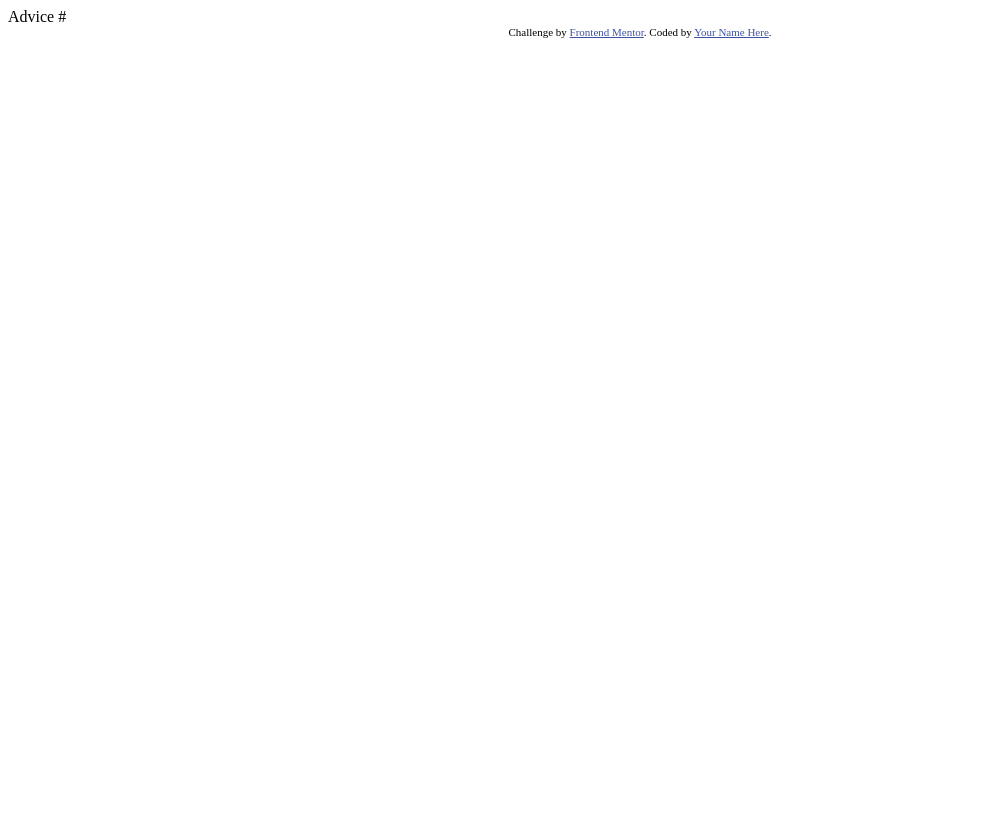
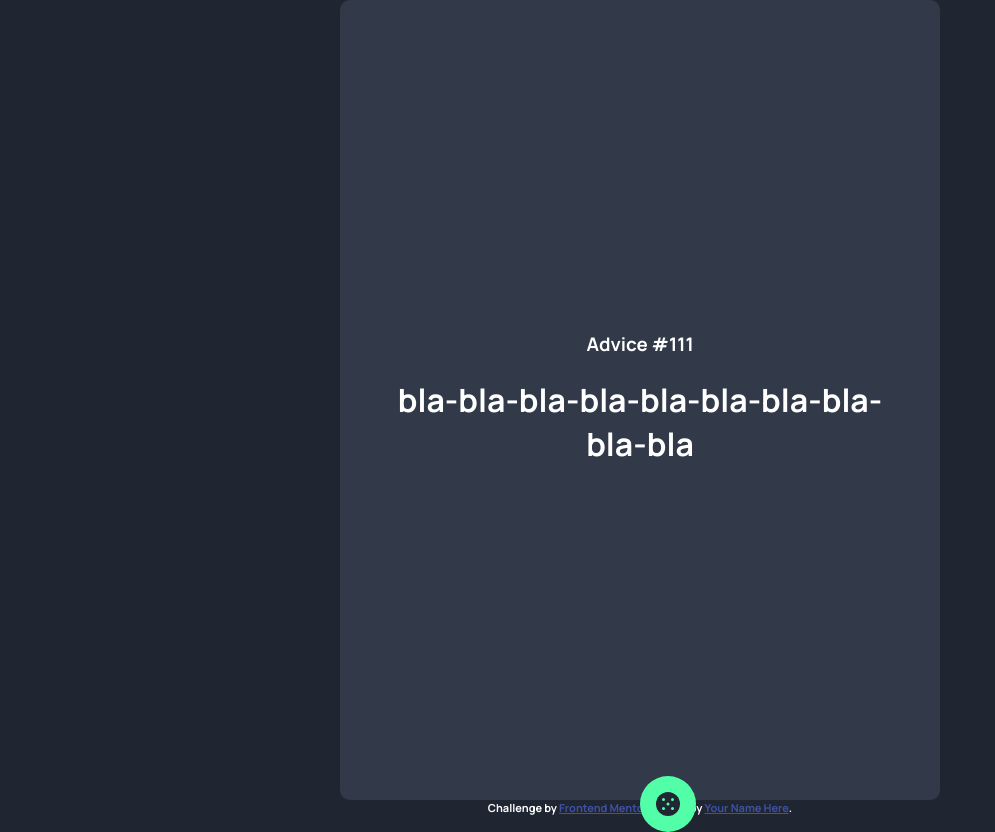
Before and after one commit to yuliia-p/Advice-generator-app, a website: page index.html in a window 1280 px wide. Shown: the whole page, without its empty margins (0-995 px from the left). Before the commit the page ends 800 px from the top, so only its background shows below. Drawn offline with Linux system fonts and the light colour scheme.

Commit message:
working on styling

```diff
--- a/css/layout.css
+++ b/css/layout.css
@@ -0,0 +1,17 @@
+.container {
+  padding: 2rem;
+  width: 90%;
+  margin: auto;
+  margin-top: 3rem;
+  margin-bottom: 3rem;
+}
+
+@media screen and (min-width: 756px) {
+  .container {
+    width: 600px;
+    margin: auto;
+    height: 100vh;
+    display: grid;
+    place-items: center;
+  }
+}
--- a/css/styles.css
+++ b/css/styles.css
@@ -0,0 +1,29 @@
+@import "https://fonts.googleapis.com/css2?family=Big+Shoulders+Display:wght@300&family=Manrope:wght@700;800";
+
+body {
+  font-family: Manrope, sans-serif;
+  background-color: hsl(218deg, 23%, 16%);
+  color: white;
+}
+
+.container {
+  background-color: hsl(217deg, 19%, 24%);
+  text-align: center;
+  border-radius: 10px;
+  position: relative;
+}
+
+.icon-dice {
+  padding: 1rem;
+  border-radius: 50%;
+  background-color: hsl(150deg, 100%, 66%);
+  position: absolute;
+  bottom: -2rem;
+  left: 50%;
+}
+
+@media screen and (min-width: 756px) {
+  /* .container {
+
+  } */
+}
--- a/index.html
+++ b/index.html
@@ -3,26 +3,34 @@
 <head>
   <meta charset="UTF-8">
   <meta name="viewport" content="width=device-width, initial-scale=1.0"> <!-- displays site properly based on user's device -->
+  <link rel="icon" type="image/png" sizes="32x32" href="./images/favicon-32x32.png">
+  <link rel="stylesheet" href="./css/layout.css">
+  <link rel="stylesheet" href="./css/reset.css">
+  <link rel="stylesheet" href="./css/styles.css">
+  <title>Advice generator app</title>
 
-  <link rel="icon" type="image/png" sizes="32x32" href="./images/favicon-32x32.png">
-
-  <title>Frontend Mentor | Advice generator app</title>
-
-  <!-- Feel free to remove these styles or customise in your own stylesheet 👍 -->
   <style>
     .attribution { font-size: 11px; text-align: center; }
     .attribution a { color: hsl(228, 45%, 44%); }
   </style>
 </head>
 <body>
-
-  Advice #<!-- Advice ID goes here -->
-
-  <!-- Advice text goes here -->
-
+  <div class="container">
+    <div class="content-box">
+      <h3 class="advice-id">Advice #111</h3>
+      <h1 class="advice-text">bla-bla-bla-bla-bla-bla-bla-bla-bla-bla</h1>
+      <div>
+        <p class="line-pattern"></p>
+      </div>
+      <div class="circle-dice">
+        <img class="icon-dice" src="./images/icon-dice.svg" alt="icon-dice">
+      </div>
+    </div>
+  </div>
   <div class="attribution">
     Challenge by <a href="https://www.frontendmentor.io?ref=challenge" target="_blank">Frontend Mentor</a>.
     Coded by <a href="#">Your Name Here</a>.
   </div>
+  <script src="./js/main.js"></script>
 </body>
 </html>
```
